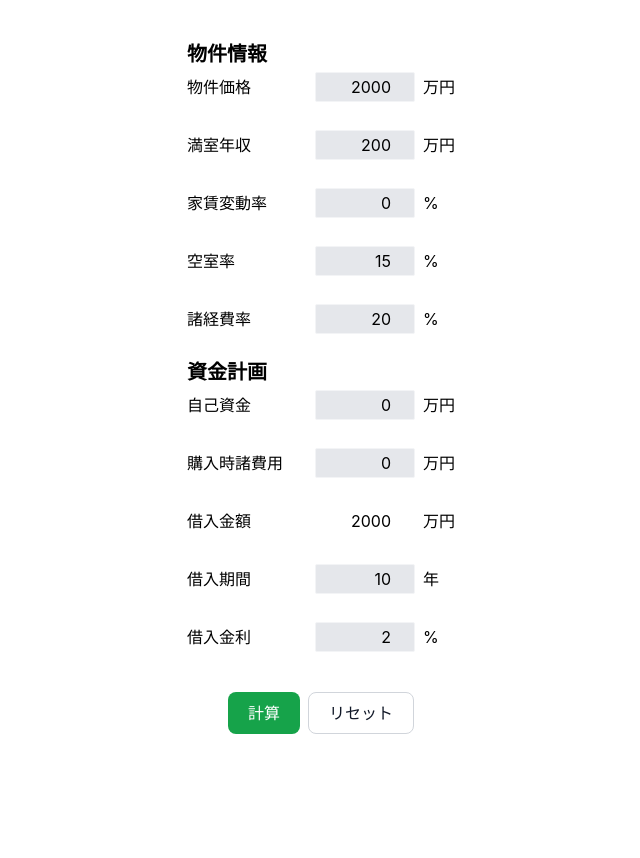
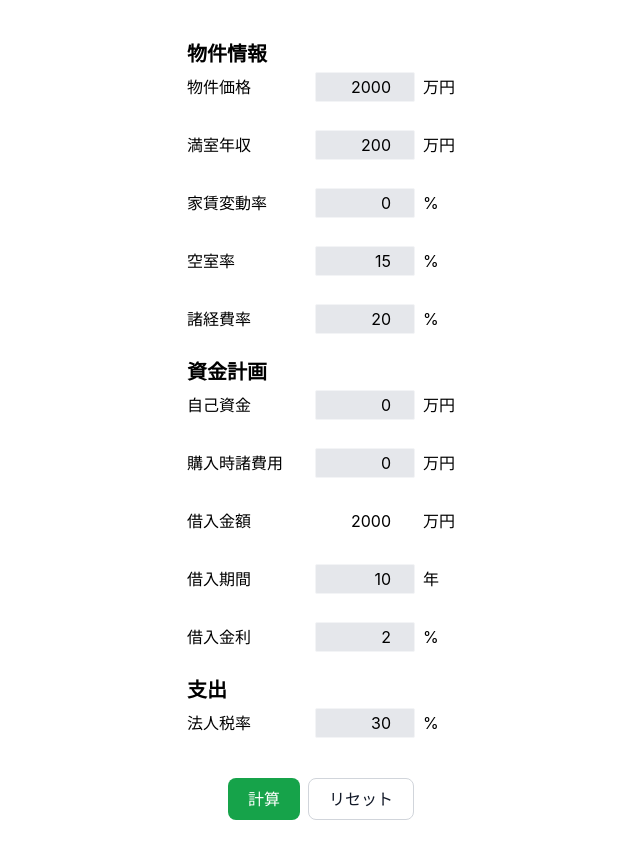
Before and after one commit to tiarafudousan/tiarafudousan.github.io, a React (Vite) app in the folder app/: page / in a window 1280 px wide. Shown: the whole page, without its empty margins (319-959 px from the left). Before the commit the page ends 800 px from the top, so only its background shows below. Built offline with nearby package versions, Linux system fonts and the light colour scheme.

Commit message:
start atcf

```diff
--- a/app/src/App.tsx
+++ b/app/src/App.tsx
@@ -2,9 +2,10 @@ import React, { useState, useRef, useEffect } from "react"
 import "./App.css"
 import { Inputs } from "./lib/form"
 import { simulate, SimData } from "./lib/sim"
+import { sim_fixed_rate_loan, FixedRateLoan } from "./lib/loan"
 import { lerp, bound } from "./components/graphs/lib"
 import Form from "./components/Form"
-import LineGraph from "./components/graphs/LineGraph"
+import LineGraph, { xy } from "./components/graphs/LineGraph"
 import HeatMap from "./components/graphs/HeatMap"
 import GradientBar from "./components/graphs/GradientBar"
 import Range from "./components/Range"
@@ -78,6 +79,8 @@ const DEFAULT_Z = {
   ccr: TARGET_CCR,
 }
 
+const YEARS = 30
+
 function App() {
   const ref = useRef(null)
   const [canvasSize, setCanvasSize] = useState(0)
@@ -85,6 +88,7 @@ function App() {
   const [zType, setDataType] = useState<ZType>("roi")
   const [minZ, setMinZ] = useState(DEFAULT_Z)
   const [res, setSimData] = useState<SimData | null>(null)
+  const [loanSim, setLoanSim] = useState<FixedRateLoan | null>(null)
   const [data, setHeatMapData] = useState<HeatMapData | null>(null)
 
   useEffect(() => {
@@ -95,11 +99,29 @@ function App() {
     }
   }, [])
 
+  // useEffect(() => {
+  //   const values = {
+  //     principal: 2000,
+  //     years: 10,
+  //     interest_rate: 5,
+  //   }
+  //   const principal = Math.floor(values.principal)
+  //   const n = values.years * 12
+  //   const interest_rate = values.interest_rate / (100 * 12)
+  //   const loan_sim = sim_fixed_rate_loan(principal, interest_rate, n)
+  //   setLoanSim(loan_sim)
+  // }, [])
+
   function onSubmit(values: Inputs<number>) {
     const res = simulate(values)
     setSimData(res)
 
-    return
+    // const principal = Math.floor(values.principal)
+    // const n = values.years * 12
+    // const interest_rate = values.interest_rate / (100 * 12)
+    // const loan_sim = sim_fixed_rate_loan(principal, interest_rate, n)
+    // setLoanSim(loan_sim)
+    // return
 
     const total_cash_in = res.total_cash_in
     const yMax = total_cash_in
@@ -175,6 +197,7 @@ function App() {
   function onReset() {
     setHeatMapData(null)
     setSimData(null)
+    setLoanSim(null)
     setMinZ(DEFAULT_Z)
   }
 
@@ -208,6 +231,20 @@ function App() {
       ref={ref}
       className="flex flex-col items-center py-10 mx-auto max-w-[800px]"
     >
+      {loanSim != null ? (
+        <LineGraph
+          xMin={1}
+          xMax={YEARS}
+          yMin={0}
+          yMax={300}
+          data={[
+            xy(loanSim.principals, 1, 0),
+            xy(loanSim.interests, 1, 0),
+            xy(loanSim.debt_repayments, 1, 0),
+          ]}
+          colors={["blue", "orange", "red"]}
+        />
+      ) : null}
       <Form onSubmit={onSubmit} onReset={onReset} />
 
       {res != null ? (
@@ -250,20 +287,20 @@ function App() {
                 <td style={{ textAlign: "right" }}>{Yen(res.noi)} 円</td>
               </tr>
               <tr>
-                <td>CAPEX</td>
-                <td style={{ textAlign: "right" }}>{Yen(res.capex)} 円</td>
-              </tr>
-              <tr>
-                <td>NCF</td>
-                <td style={{ textAlign: "right" }}>{Yen(res.ncf)} 円</td>
-              </tr>
-              <tr>
                 <td>ADS</td>
                 <td style={{ textAlign: "right" }}>{Yen(res.ads)} 円</td>
               </tr>
               <tr>
                 <td>BTCF</td>
                 <td style={{ textAlign: "right" }}>{Yen(res.btcf)} 円</td>
+              </tr>
+              <tr>
+                <td>税金</td>
+                <td style={{ textAlign: "right" }}>{Yen(res.tax)} 円</td>
+              </tr>
+              <tr>
+                <td>ATCF</td>
+                <td style={{ textAlign: "right" }}>{Yen(res.atcf)} 円</td>
               </tr>
               <tr>
                 <td>返済額（月）</td>
--- a/app/src/components/Form.tsx
+++ b/app/src/components/Form.tsx
@@ -13,6 +13,7 @@ const INPUTS: Inputs<string> = {
   principal: "2000",
   years: "10",
   interest_rate: "2",
+  tax_rate: "30",
 }
 
 interface Props {
@@ -151,6 +152,17 @@ const Form: React.FC<Props> = ({ onSubmit, onReset }) => {
         onChange={onChange}
         error={errors?.interest_rate}
       />
+      <h1 className="text-xl font-bold">支出</h1>
+      <Input
+        label="法人税率"
+        unit="%"
+        step={0.01}
+        name="tax_rate"
+        value={inputs.tax_rate}
+        onChange={onChange}
+        error={errors?.tax_rate}
+      />
+
       <div className="flex flex-row justify-center space-x-2 mt-4">
         <button
           className="px-5 py-2 rounded-lg bg-green-600 hover:bg-green-500 text-white transition ease-in-out duration-150 focus:outline-none focus:ring-2 focus:ring-green-300"
--- a/app/src/components/graphs/LineGraph.tsx
+++ b/app/src/components/graphs/LineGraph.tsx
@@ -1,14 +1,31 @@
 import React from "react"
 import Graph from "./Graph"
-import { LineGraphType } from "./Graph/canvas/types"
+import { LineGraphType, Point } from "./Graph/canvas/types"
 
-interface Props {}
+export function xy(arr: number[], x0 = 0, y0 = 0): Point[] {
+  return arr.map((y, x) => ({
+    x: x + x0,
+    y: y + y0,
+  }))
+}
 
-const LineGraph: React.FC<Props> = ({}) => {
-  const xMin = 0
-  const xMax = 30
-  const yMin = 0
-  const yMax = 100
+interface Props {
+  xMin: number
+  xMax: number
+  yMin: number
+  yMax: number
+  data: Point[][]
+  colors: string[]
+}
+
+const LineGraph: React.FC<Props> = ({
+  xMin,
+  xMax,
+  yMin,
+  yMax,
+  data,
+  colors,
+}) => {
   const range = {
     xMin,
     xMax,
@@ -17,22 +34,12 @@ const LineGraph: React.FC<Props> = ({}) => {
   }
 
   const xTickInterval = 1
-  const yTickInterval = Math.max(
-    // Round to nearest 10
-    Math.floor((yMax - yMin) / (8 * 10)) * 10,
-    10,
-  )
-
-  const data = [
-    [
-      { x: 0, y: 100 },
-      { x: 20, y: 30 },
-    ],
-  ]
+  const yTickInterval = Math.max(Math.floor((yMax - yMin) / (8 * 10)) * 10, 10)
 
   const graphs: LineGraphType[] = data.map((d, i) => ({
     type: "line",
-    lineColor: "green",
+    lineColor: colors[i],
+    lineWidth: 2,
     step: 1,
     data: d,
   }))
--- a/app/src/lib/form.ts
+++ b/app/src/lib/form.ts
@@ -9,6 +9,7 @@ export interface Inputs<a> {
   principal: a
   years: a
   interest_rate: a
+  tax_rate: a
 }
 
 export interface Errors {
@@ -21,6 +22,7 @@ export interface Errors {
   purchase_cost?: string
   years?: string
   interest_rate?: string
+  tax_rate?: string
 }
 
 function validateNum(
@@ -57,6 +59,7 @@ export function validate(
     principal: 0,
     years: 0,
     interest_rate: 0,
+    tax_rate: 0,
   }
   const errors: Errors = {}
 
@@ -132,6 +135,14 @@ export function validate(
       values.interest_rate = value
     }
   }
+  {
+    const [error, value] = validateNum(inputs.tax_rate, false, 0)
+    if (error) {
+      errors.tax_rate = error
+    } else {
+      values.tax_rate = value
+    }
+  }
 
   if (!errors.property_price && !errors.cash && !errors.purchase_cost) {
     const principal = calcPrincipal(inputs)
--- a/app/src/lib/sim.ts
+++ b/app/src/lib/sim.ts
@@ -89,6 +89,11 @@ export interface SimData {
   ncf: number
   ads: number
   btcf: number
+  building_depreciation: number
+  equipment_depreciation: number
+  taxable_income: number
+  tax: number
+  atcf: number
 }
 
 // TODO: detailed opex
@@ -96,9 +101,10 @@ export function simulate(inputs: Inputs<number>): SimData {
   const gpi = Math.floor(inputs.gpi)
   const vacancy_rate = inputs.vacancy_rate / 100
   const opex_rate = inputs.opex_rate / 100
+  const tax_rate = inputs.tax_rate / 100
 
   const cash = Math.floor(inputs.cash)
-  const principal = Math.floor(inputs.principal)
+  const p = Math.floor(inputs.principal)
   const n = inputs.years * 12
   const interest_rate = inputs.interest_rate / (100 * 12)
 
@@ -107,16 +113,12 @@ export function simulate(inputs: Inputs<number>): SimData {
   const monthly_cash_in = egi / 12
 
   // property_price + cost = cash +  principal
-  const total_cash_in = cash + principal
+  const total_cash_in = cash + p
 
   // Loan
   const monthly_debt_payment =
     n > 0
-      ? loan_lib.calc_fixed_rate_loan_monthly_payment(
-          principal,
-          interest_rate,
-          n,
-        )
+      ? loan_lib.calc_fixed_rate_loan_monthly_payment(p, interest_rate, n)
       : 0
   const monthly_repayment_ratio =
     monthly_cash_in > 0 ? monthly_debt_payment / monthly_cash_in : 1
@@ -127,18 +129,30 @@ export function simulate(inputs: Inputs<number>): SimData {
   const yearly_cash_out = monthly_debt_payment * 12 + opex
   const yearly_cash_flow = egi - yearly_cash_out
 
-  const loan_sim = loan_lib.sim_fixed_rate_loan(principal, interest_rate, n)
+  const loan_sim = loan_lib.sim_fixed_rate_loan(p, interest_rate, n)
 
   const gross_yield = gpi / total_cash_in
   const real_yield = yearly_cash_flow / total_cash_in
   const ccr = cash > 0 ? yearly_cash_flow / cash : 1
+  // NOI //
   const noi = egi - opex
   // TODO: capex
   const capex = 0
   const ncf = noi - capex
+  // BTCF //
   // TODO: get ads of a particula year
   const ads = loan_sim.debt_repayments[0]
   const btcf = ncf - ads
+  // ATCF //
+  // TODO: get ads of a particula year
+  const building_depreciation = 0
+  const equipment_depreciation = 0
+  const principal = loan_sim.principals[0]
+  const taxable_income =
+    btcf - (building_depreciation + equipment_depreciation) + principal
+  // TODO: tax
+  const tax = Math.max(taxable_income * tax_rate, 0)
+  const atcf = btcf - tax
 
   // TODO: delta gpi
 
@@ -161,6 +175,11 @@ export function simulate(inputs: Inputs<number>): SimData {
     ncf,
     ads,
     btcf,
+    building_depreciation,
+    equipment_depreciation,
+    taxable_income,
+    tax,
+    atcf,
     // TODO: atcf, fcr, ccr
   }
 }
```
Also changed, not shown: 1 other file (tests, documents, lock files or other folders).
